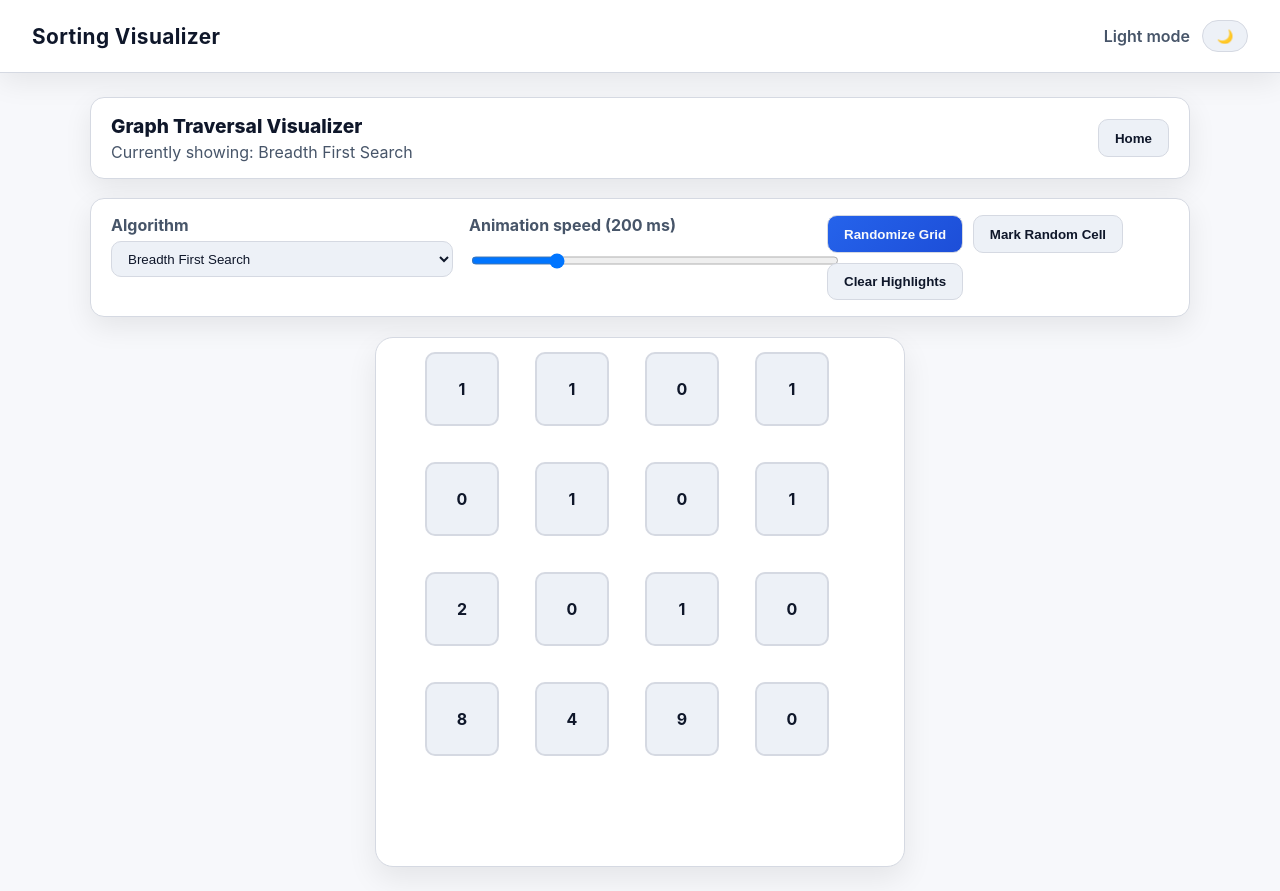
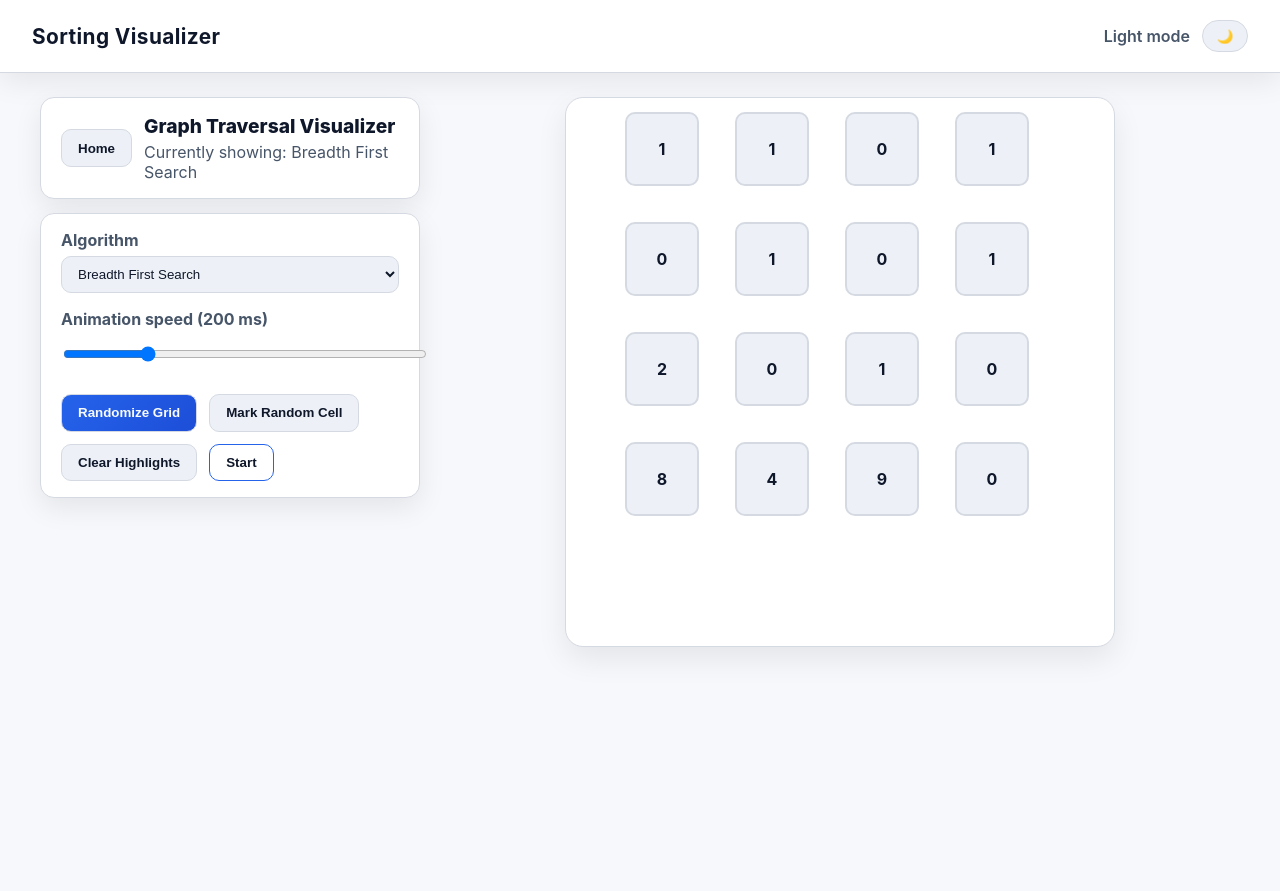
Before and after one commit to KartikHegde64bit/SortingVisualizer, a React (Create React App) app: page /graphAlgorithms in a window 1280 px wide. After the commit the page ends 800 px from the top, so only its background shows below. Built offline with nearby package versions, Linux system fonts and the light colour scheme.

Commit message:
refactor: improve UxBoard layout and styling for enhanced user experience

```diff
--- a/src/components/UxBoard/UxBoard.css
+++ b/src/components/UxBoard/UxBoard.css
@@ -1,20 +1,41 @@
 .uxboard-wrapper {
     width: 100%;
-    max-width: 1100px;
+    max-width: 1200px;
     display: flex;
     flex-direction: column;
     gap: 1.2rem;
 }
 
+.uxboard-layout {
+    display: grid;
+    grid-template-columns: 380px 1fr;
+    gap: 1.25rem;
+    align-items: start;
+}
+
+.uxboard-left {
+    display: flex;
+    flex-direction: column;
+    gap: 0.9rem;
+}
+
+.uxboard-right {
+    display: flex;
+    justify-content: center;
+}
+
 .uxboard-header {
-    display: flex;
-    justify-content: space-between;
-    align-items: center;
     background: var(--surface);
     border: 1px solid var(--border);
     border-radius: 14px;
     padding: 1rem 1.25rem;
     box-shadow: 0 10px 28px rgba(0,0,0,0.08);
+}
+
+.home-and-title {
+    display: flex;
+    gap: 0.75rem;
+    align-items: center;
 }
 
 .uxboard-title {
@@ -71,9 +92,10 @@
 
 .control-actions {
     display: flex;
-    gap: 0.6rem;
+    gap: 0.75rem;
     flex-wrap: wrap;
     align-items: center;
+    margin-top: 0.25rem;
 }
 
 .control-actions .primary,
@@ -89,6 +111,12 @@
 .control-actions .primary {
     background: linear-gradient(135deg, var(--accent), var(--accent-strong));
     color: #f8fafc;
+}
+
+.control-actions .primary.outline {
+    background: transparent;
+    color: var(--text-primary);
+    border: 1px solid var(--accent);
 }
 
 .control-actions .secondary {
@@ -109,8 +137,8 @@
 .uxboard-grid {
     display: grid;
     justify-content: center;
-    width: 500px;
-    height: 500px;
+    width: 520px;
+    height: 520px;
     grid-template-columns: repeat(var(--cols), 100px);
     grid-template-rows: repeat(var(--rows), 100px);
     gap: 10px;
@@ -121,6 +149,15 @@
     box-shadow: 0 12px 30px rgba(0,0,0,0.08);
 }
 
+@media (max-width: 1024px) {
+    .uxboard-layout {
+        grid-template-columns: 1fr;
+    }
+    .uxboard-right {
+        justify-content: flex-start;
+    }
+}
+
 @media (max-width: 700px) {
     .uxboard-grid {
         width: 100%;
--- a/src/components/UxBoard/UxBoard.jsx
+++ b/src/components/UxBoard/UxBoard.jsx
@@ -98,12 +98,16 @@ const UxBoard = ({ inpRowLen = 4, inpColLen = 4 }) => {
 
     return (
         <div className='uxboard-wrapper'>
+            <div className='uxboard-layout'>
+                <div className='uxboard-left'>
                     <div className='uxboard-header'>
+                        <div className='home-and-title'>
+                            <button className='home-button' onClick={() => navigate('/')}>Home</button>
                             <div>
                                 <div className='uxboard-title'>Graph Traversal Visualizer</div>
                                 <div className='uxboard-subtitle'>Currently showing: {selectedOption}</div>
                             </div>
-                <button className='home-button' onClick={() => navigate('/')}>Home</button>
+                        </div>
                     </div>
 
                     <div className='uxboard-controls'>
@@ -132,9 +136,12 @@ const UxBoard = ({ inpRowLen = 4, inpColLen = 4 }) => {
                             <button className='primary' onClick={randomiseMatrixValues}>Randomize Grid</button>
                             <button className='secondary' onClick={markRandomCell}>Mark Random Cell</button>
                             <button className='secondary' onClick={() => clearGrid()}>Clear Highlights</button>
+                            <button className='primary outline' onClick={() => initiateAlgorithmOnGrid(selectedOption)}>Start</button>
+                        </div>
                     </div>
                 </div>
 
+                <div className='uxboard-right'>
                     <div className='uxboard-grid-container'>
                         <div className="uxboard-grid" style={{ "--rows": rows, "--cols": cols }}>
                             {inputMatrix.map((row, rowIndex) =>
@@ -145,6 +152,8 @@ const UxBoard = ({ inpRowLen = 4, inpColLen = 4 }) => {
                         </div>
                     </div>
                 </div>
+            </div>
+        </div>
     );
 };
 
```
Lines whose indentation alone changed are shown as unchanged.
